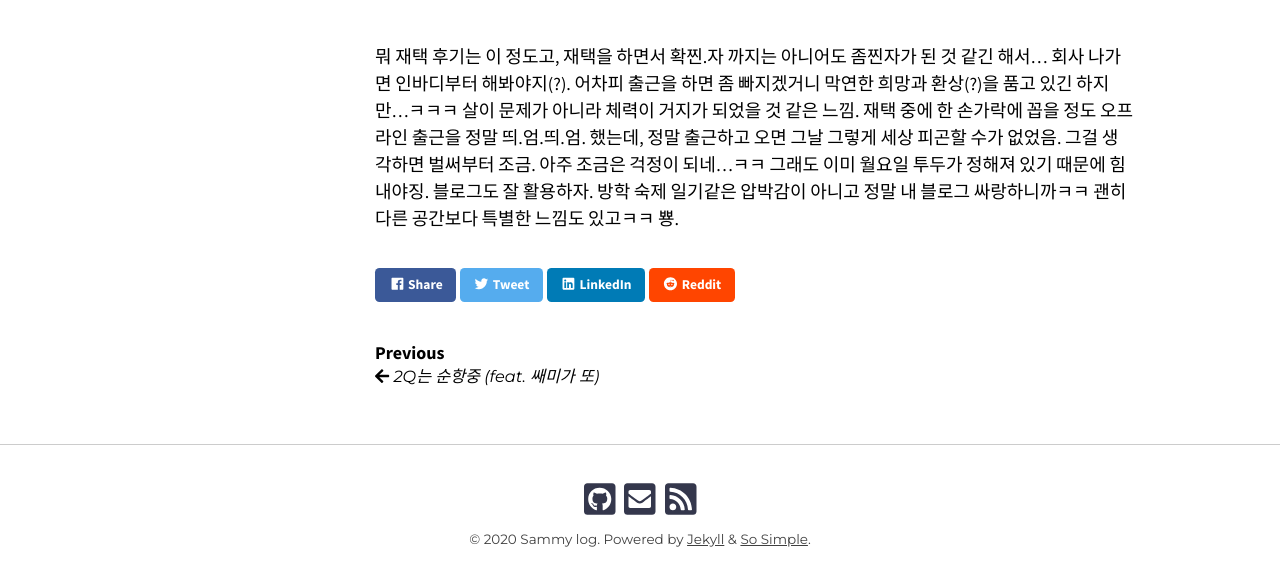
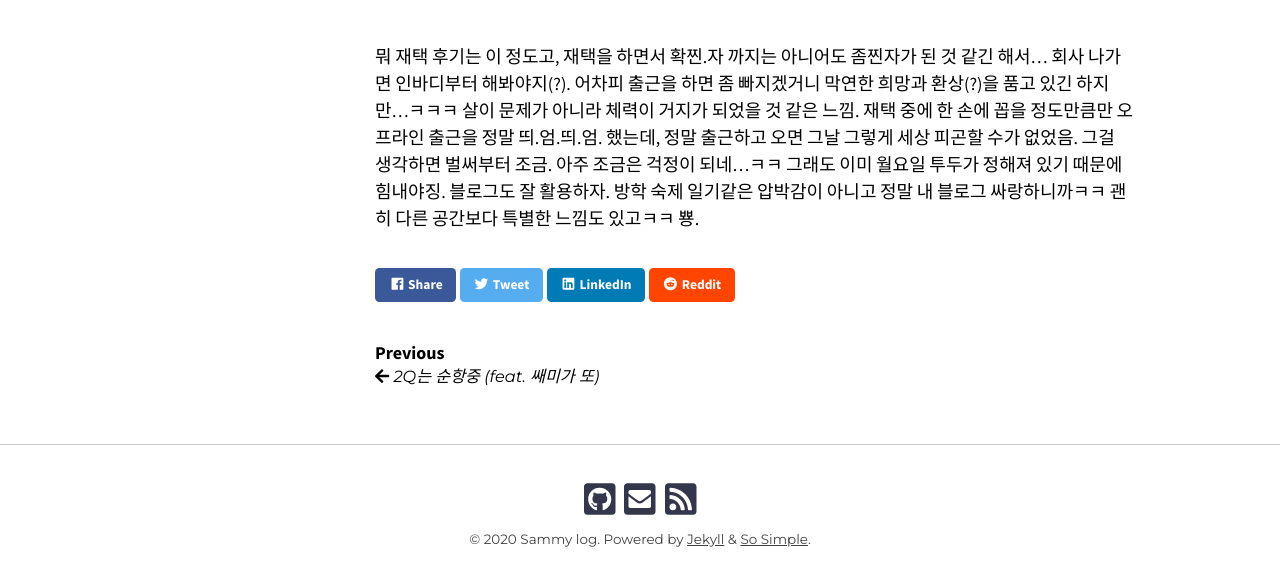
Before and after one commit to ssammykim/ssammykim.github.io, a Jekyll site: the page built from _posts/2020-05-09-last-work-from-home.md, in a window 1280 px wide and 900 px high, scrolled down 3348 px, cut to the strip 279-865 px from the top of the window. Built offline with Jekyll 4.4.1, drawn with Linux system fonts in a browser that asks for light colours; nearby versions of some CDN libraries; some web fonts are replaced; comment, search, counter and statistics services are not loaded.

Commit message:
Update 2020-05-09-last-work-from-home.md

```diff
--- a/_posts/2020-05-09-last-work-from-home.md
+++ b/_posts/2020-05-09-last-work-from-home.md
@@ -49,4 +50,4 @@ excerpt_separator: "<!--more-->"
 <style>.embed-container { position: relative; padding-bottom: 56.25%; height: 0; overflow: hidden; max-width: 100%; } .embed-container iframe, .embed-container object, .embed-container embed { position: absolute; top: 0; left: 0; width: 100%; height: 100%; }</style><div class='embed-container'><iframe src='https://www.youtube.com/embed/DYu_bGbZiiQ' frameborder='0' allowfullscreen></iframe></div>
 <br>
 
-뭐 재택 후기는 이 정도고, 재택을 하면서 확찐.자 까지는 아니어도 좀찐자가 된 것 같긴 해서... 회사 나가면 인바디부터 해봐야지(?). 어차피 출근을 하면 좀 빠지겠거니 막연한 희망과 환상(?)을 품고 있긴 하지만...ㅋㅋㅋ 살이 문제가 아니라 체력이 거지가 되었을 것 같은 느낌. 재택 중에 한 손가락에 꼽을 정도 오프라인 출근을 정말 띄.엄.띄.엄. 했는데, 정말 출근하고 오면 그날 그렇게 세상 피곤할 수가 없었음. 그걸 생각하면 벌써부터 조금. 아주 조금은 걱정이 되네...ㅋㅋ 그래도 이미 월요일 투두가 정해져 있기 때문에 힘내야징. 블로그도 잘 활용하자. 방학 숙제 일기같은 압박감이 아니고 정말 내 블로그 싸랑하니까ㅋㅋ 괜히 다른 공간보다 특별한 느낌도 있고ㅋㅋ 뿅.
+뭐 재택 후기는 이 정도고, 재택을 하면서 확찐.자 까지는 아니어도 좀찐자가 된 것 같긴 해서... 회사 나가면 인바디부터 해봐야지(?). 어차피 출근을 하면 좀 빠지겠거니 막연한 희망과 환상(?)을 품고 있긴 하지만...ㅋㅋㅋ 살이 문제가 아니라 체력이 거지가 되었을 것 같은 느낌. 재택 중에 한 손에 꼽을 정도만큼만 오프라인 출근을 정말 띄.엄.띄.엄. 했는데, 정말 출근하고 오면 그날 그렇게 세상 피곤할 수가 없었음. 그걸 생각하면 벌써부터 조금. 아주 조금은 걱정이 되네...ㅋㅋ 그래도 이미 월요일 투두가 정해져 있기 때문에 힘내야징. 블로그도 잘 활용하자. 방학 숙제 일기같은 압박감이 아니고 정말 내 블로그 싸랑하니까ㅋㅋ 괜히 다른 공간보다 특별한 느낌도 있고ㅋㅋ 뿅.
```
Also changed, not shown: other parts of _posts/2020-05-09-last-work-from-home.md (+2 -1 lines).
